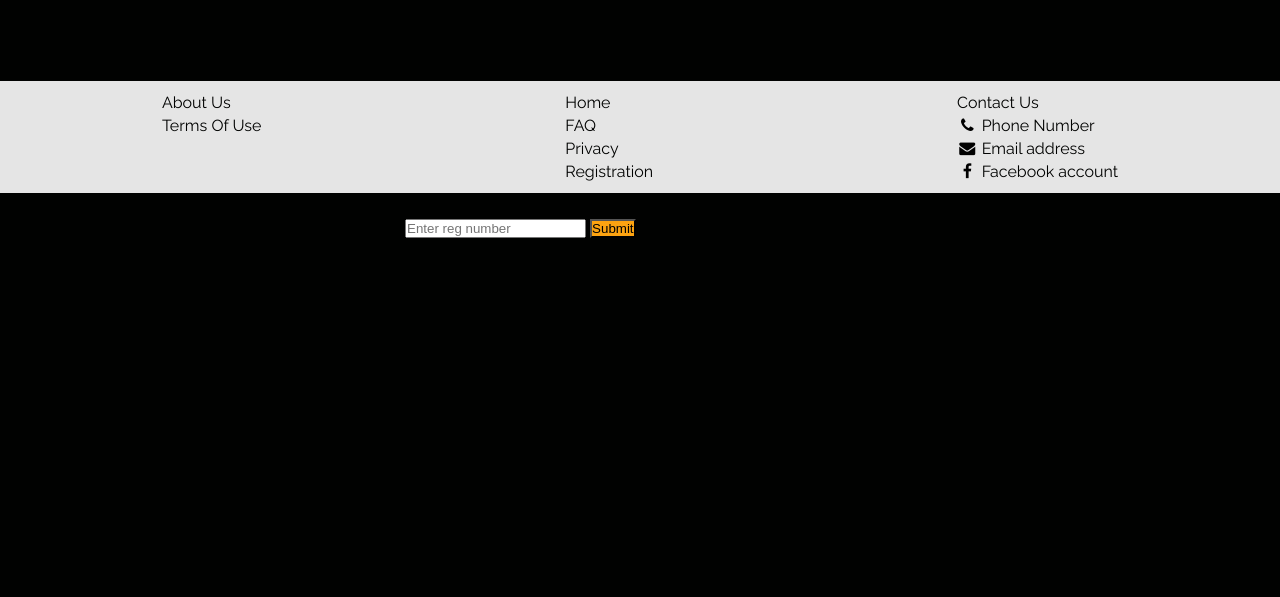
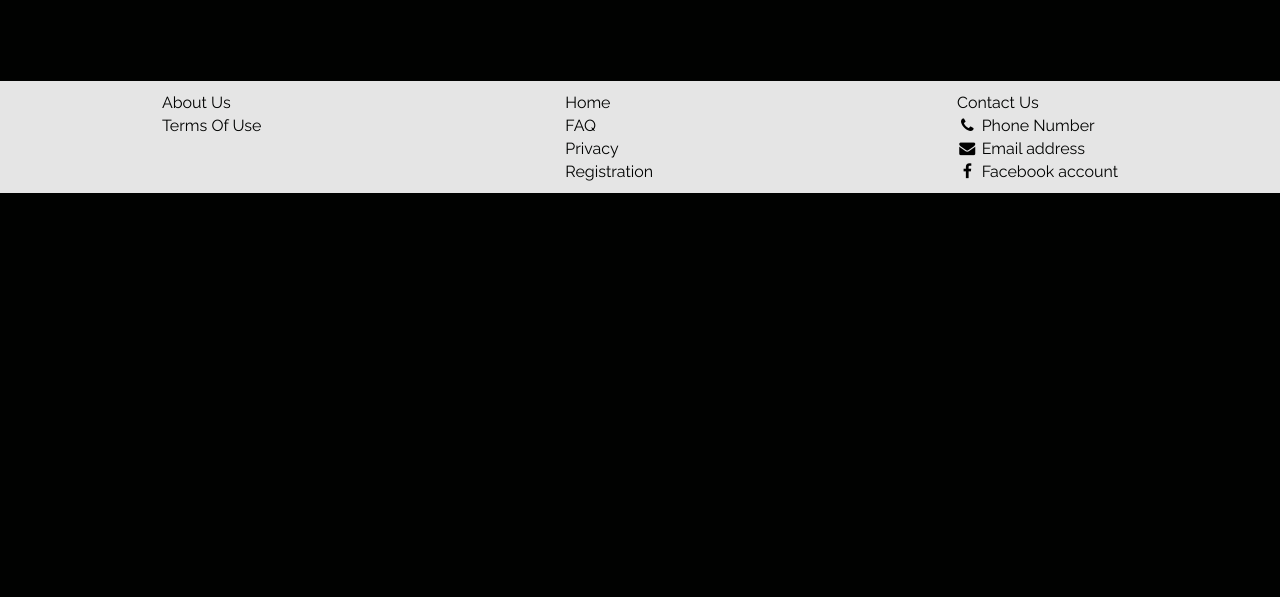
Before and after one commit to zuri-training/Col_Films_Team_111, a Django app: page /users/get_reg/ in a window 1280 px wide. Shown: the part 709-1306 px from the top of the page. After the commit the page ends 902 px from the top, so only its background shows below. Run offline with Django 4.2, Linux system fonts and the light colour scheme; some web fonts are replaced.

Commit message:
removed extra inputs from the signup pages

```diff
--- a/templates/get_reg.html
+++ b/templates/get_reg.html
@@ -112,9 +112,3 @@
 </body>
 
 </html>
-        <form action="" method="post">
-
-            <input type="text" placeholder="Enter reg number" name="reg_number">
-            <input type="hidden" name="otp" value="{{otp}}">
-            <button type="submit">Submit</button>
-        </form>
```
Also changed, not shown: templates/create_user.html (+0 -9 lines), templates/get_otp.html (+0 -13 lines), db.sqlite3.
